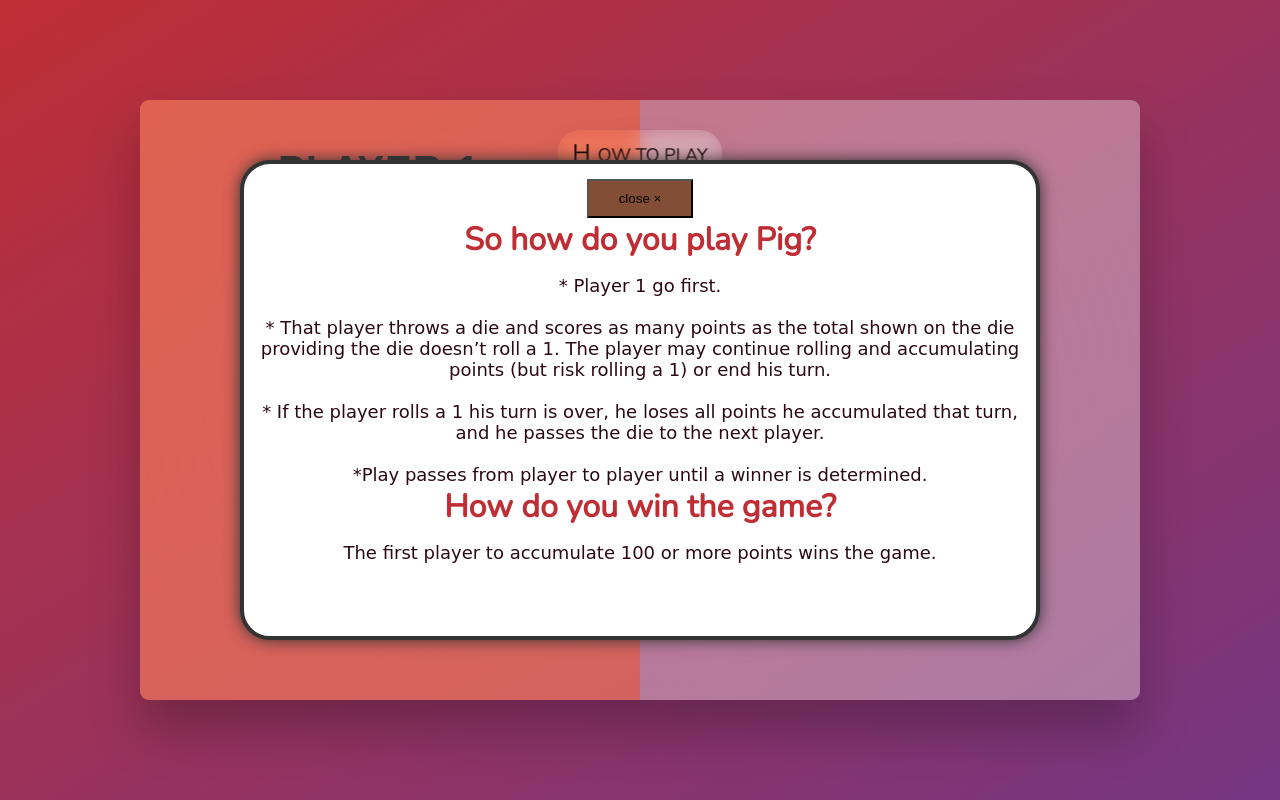
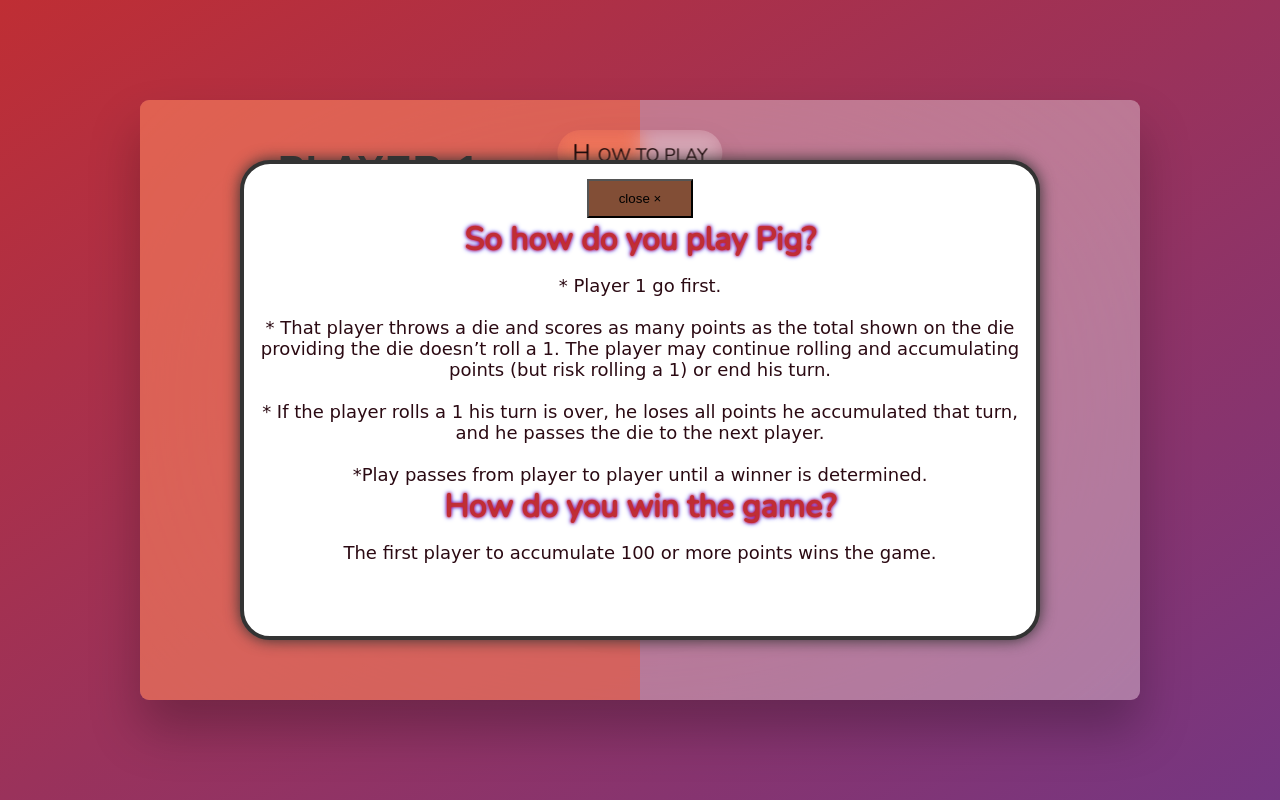
Before and after one commit to Codekazuki/Dice-game, a plain HTML site: page index.html in a window 1280 px wide. Both pictures are taken after a click on the button "HOW TO PLAY". Drawn offline with nearby package versions, Linux system fonts and the light colour scheme.

Commit message:
text shadow

```diff
--- a/main.css
+++ b/main.css
@@ -213,6 +213,7 @@ p {
 h1 {
   font-size: xx-large;
   color: #bf2e34;
+  text-shadow: 0 0 3px #ff0000, 0 0 5px #0000ff;
 }
 
 .close-modal {
```
